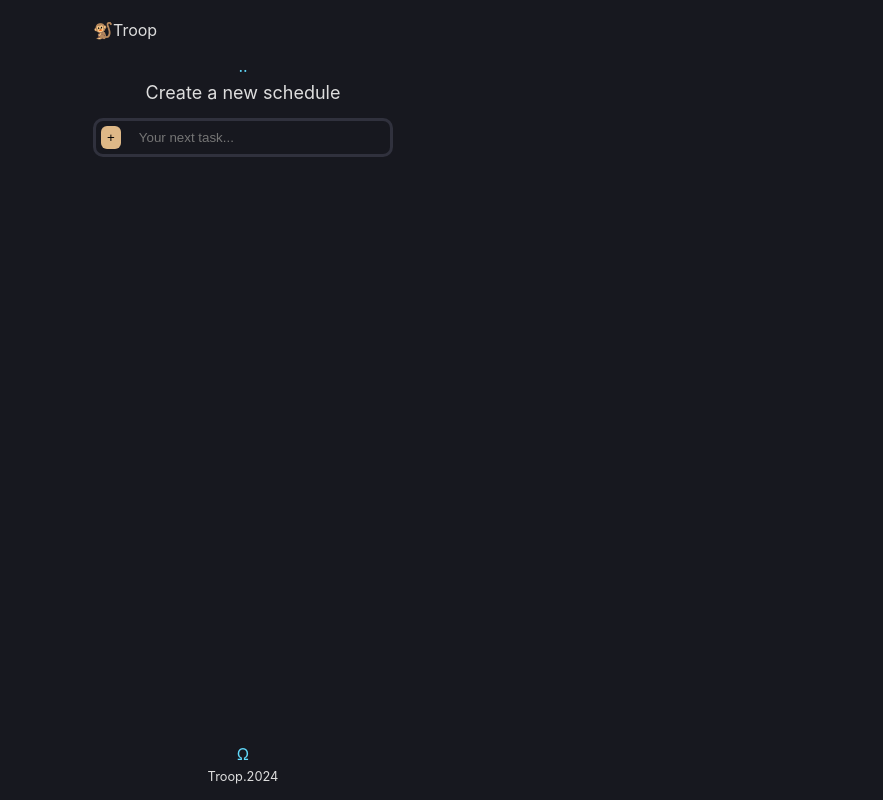
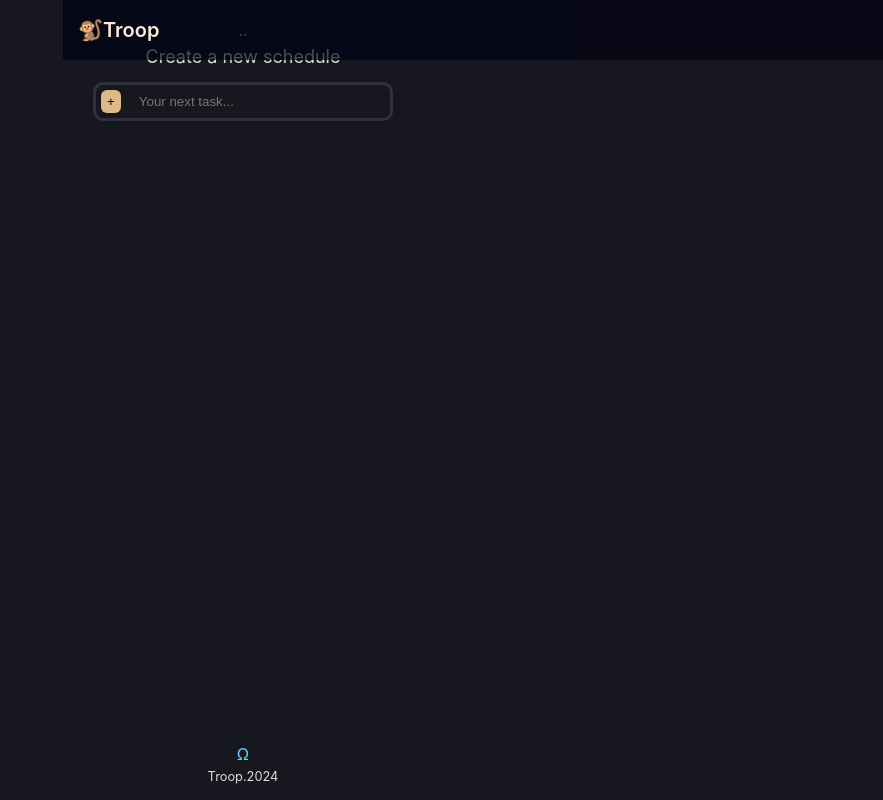
Before and after one commit to Skidrow65/Troop, a React (Create React App) app: page / in a window 1280 px wide. Shown: the whole page, without its empty margins (397-1280 px from the left). Built offline with nearby package versions, Linux system fonts and the light colour scheme.

Commit message:
Update App.css

```diff
--- a/src/App.css
+++ b/src/App.css
@@ -114,6 +114,23 @@ bottom:0;
 right:0;
 }
 
+/*Header start*/
+#header {
+  position: fixed;
+  top: 0;
+  width: 100%;
+  z-index: 9999;
+  display: flex;
+  align-items: center;
+  justify-content: space-between;
+  padding: 18px 15px;
+  background: rgba(1, 1, 20, 0.664);
+  margin-left: -30px;
+  font-size: 20px;
+  color: antiquewhite;
+  font-weight: 600;
+}
+
 button.trash{
   background:none;
   border:none;
```
